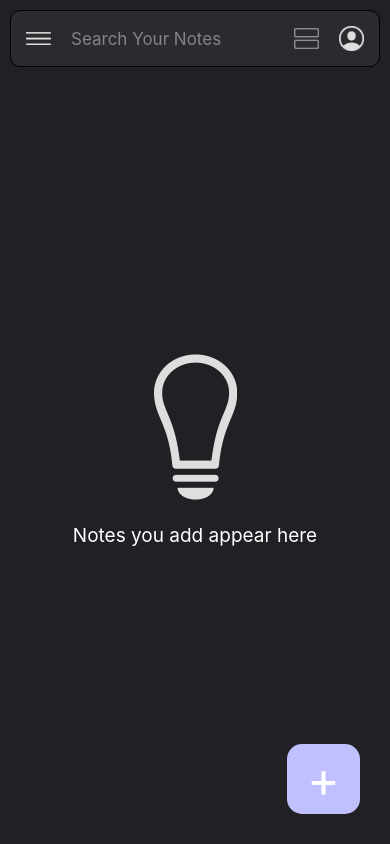
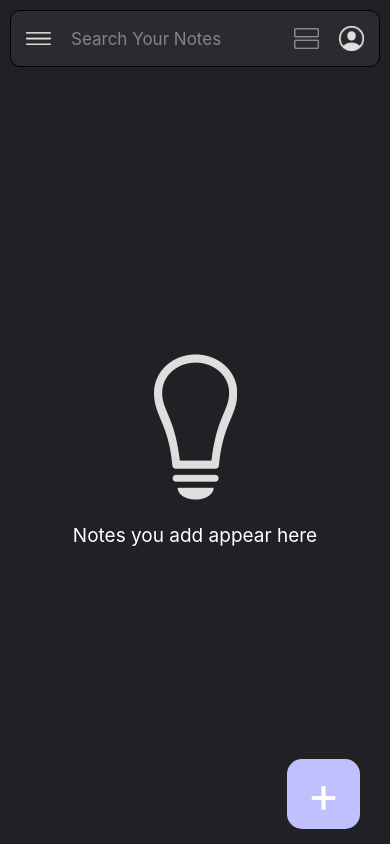
Before and after one commit to akshat-gulati/fundooNotes, a React Native app: screen / in a window 390 px wide. Built offline with nearby package versions, Linux system fonts and the light colour scheme.

Commit message:
few finishing touches done

```diff
--- a/src/App.tsx
+++ b/src/App.tsx
@@ -15,5 +15,6 @@ export default App;
 const styles = StyleSheet.create({
   container: {
     flex: 1,
+    backgroundColor:'#212025',
   },
 });
--- a/src/Screens/Home.tsx
+++ b/src/Screens/Home.tsx
@@ -37,7 +37,7 @@ const styles = StyleSheet.create({
   plusIcon: {
     fontSize: 50,
     position: 'absolute',
-    bottom: 20,
+    bottom: 5,
     right: 20,
     backgroundColor:'#C0C0FF',
     color:'white',
```
